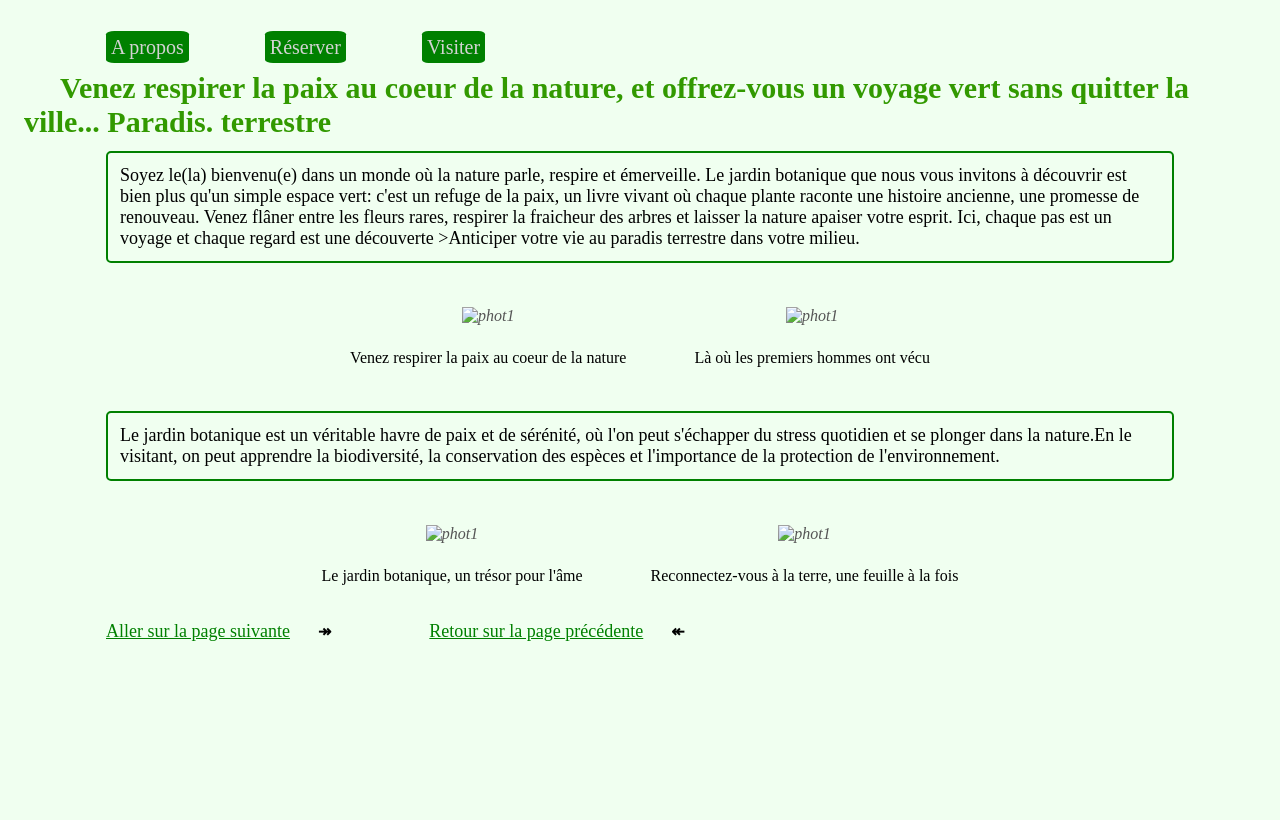
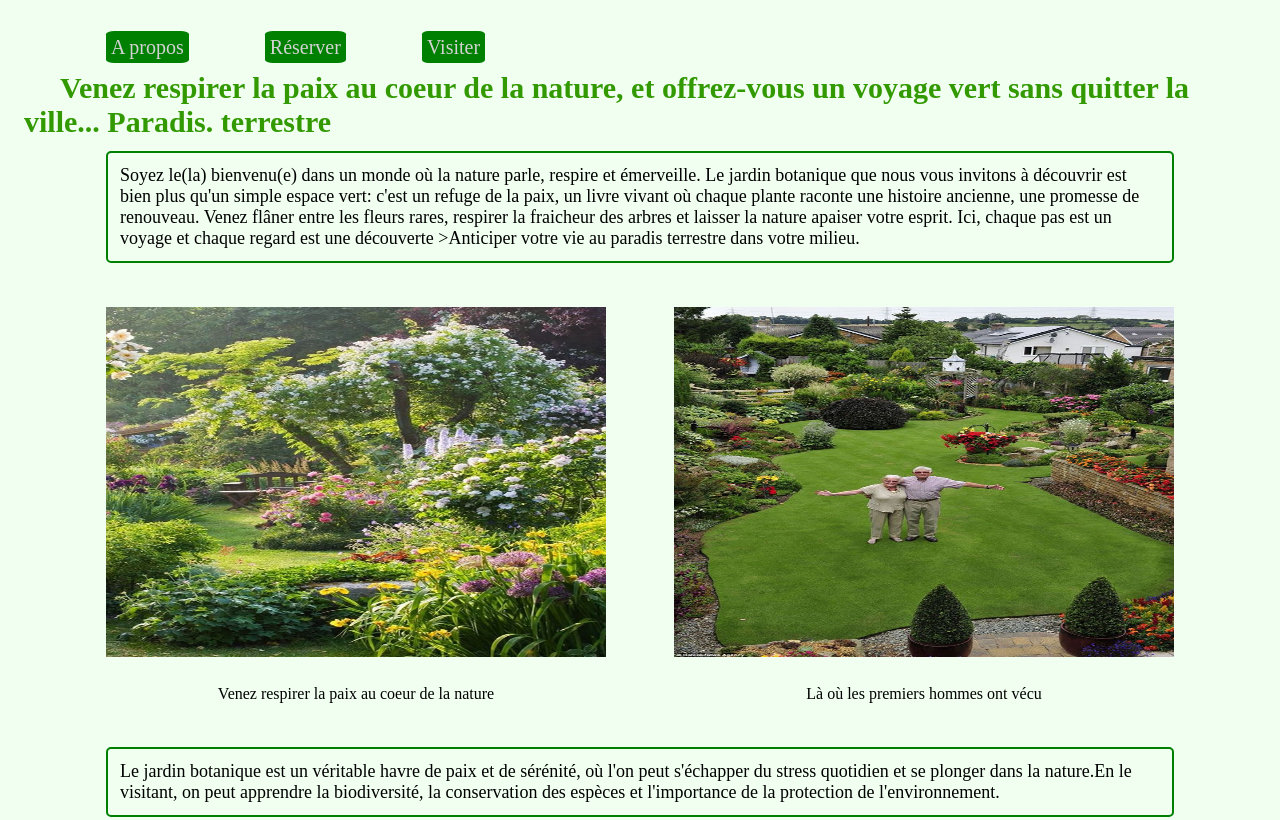
Before and after one commit to Zembo1/Pitie-Zembo-Sya-L3-LMDINFO-Jour, a plain HTML site: page accueil.html in a window 1280 px wide. Shown: the top 820 px of the page. Drawn offline with Linux system fonts and the light colour scheme.

Commit message:
Update accueil.html

```diff
--- a/accueil.html
+++ b/accueil.html
@@ -27,20 +27,20 @@
    >Anticiper votre vie au paradis terrestre dans votre milieu. </p>
 
     <figure>
-  <img src="photos/phot2.jpg" alt="phot1" class="rond">
+  <img src="phot2.jpg" alt="phot1" class="rond">
   <figcaption>Venez respirer la paix au coeur de la nature</figcaption>
    </figure>
   <figure>
-  <img src="photos/phot3.jpg" alt="phot1" class="rond">
+  <img src="phot3.jpg" alt="phot1" class="rond">
   <figcaption>Là où les premiers hommes ont vécu</figcaption>
    </figure>
    <p>Le jardin botanique est un véritable havre de paix et de sérénité, où l'on peut s'échapper du stress quotidien et se plonger dans la nature.En le visitant, on peut apprendre la biodiversité, la conservation des espèces et l'importance de la protection de l'environnement.</p>
    <figure>
-  <img src="photos/phot1.jpg" alt="phot1" class="rond">
+  <img src="phot1.jpg" alt="phot1" class="rond">
   <figcaption>Le jardin botanique, un trésor pour l'âme</figcaption>
   </figure>
   <figure>
-  <img src="photos/phot5.jpg" alt="phot1" class="rond">
+  <img src="phot5.jpg" alt="phot1" class="rond">
   <figcaption>Reconnectez-vous à la terre, une feuille à la fois</figcaption>
   </figure>
   </div>
```
